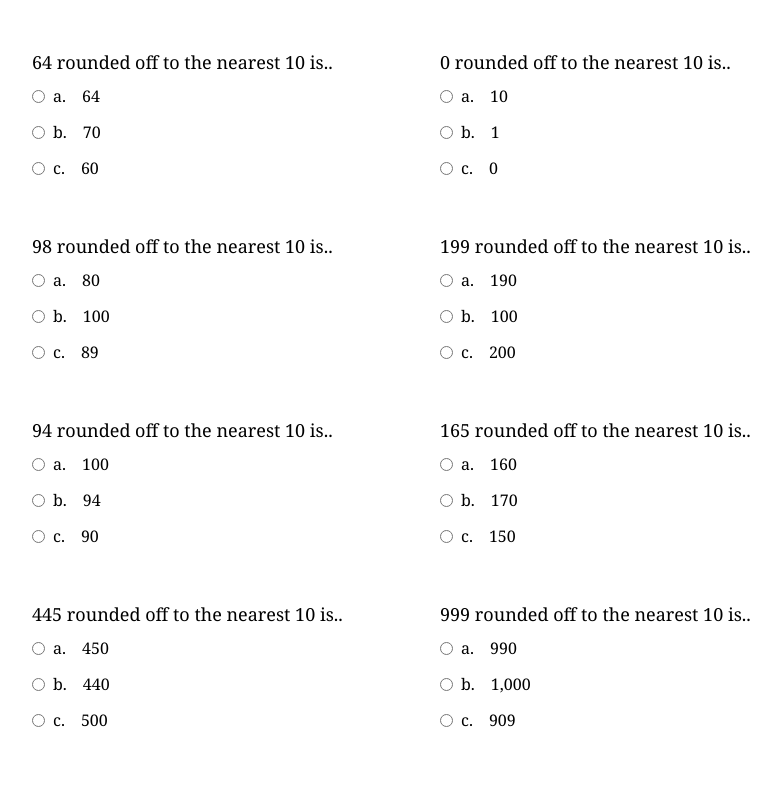
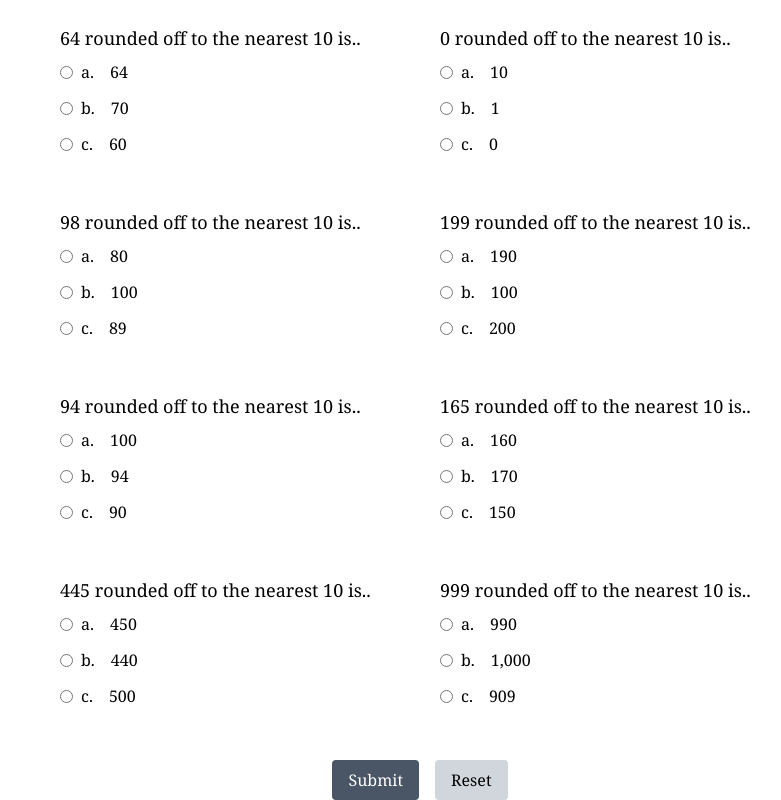
Before and after one commit to lilhalzy/math-worksheet, a React (Vite) app: page / in a window 1280 px wide. Shown: the part 512-1312 px from the top of the page, without its empty margins (220-1001 px from the left). Before the commit the page ends 1276 px from the top, so only its background shows below. Built offline with nearby package versions, Linux system fonts and the light colour scheme.

Commit message:
refactor: buttons
feat: added notifications to add more fun

```diff
--- a/src/App.jsx
+++ b/src/App.jsx
@@ -1,6 +1,8 @@
 import React, { useState } from 'react';
 import Header from './components/Header';
 import QuestionList from './components/QuestionList';
+import Buttons from './components/Buttons';
+import Notifications from './components/Notifications';
 
 const App = () => {
   const questions = [
@@ -19,11 +21,42 @@ const App = () => {
   ];
 
   const [userAnswers, setUserAnswers] = useState(Array(questions.length).fill(null));
+  const [score, setScore] = useState(null)
+  const [name, setName] = useState('')
+  const [errorMessage, setErrorMessage] = useState('')
+
+  const showScoreMessage = () => {
+    if (score === null) return null;
+    const numericScore = parseInt(score);
+    if (numericScore < 5) return `You're finished bruv... RIP ${name}`;
+    return `${name}, you are my g *smirks*`;
+  };
 
   return (
-    <div className="max-w-4xl mx-auto p-3 font-serif pt-40">
-      <Header />
-      <QuestionList questions={questions} userAnswers={userAnswers} setUserAnswers={setUserAnswers} />
+    <div className="max-w-4xl mx-auto font-serif">
+      <Header
+        name={name}
+        setName={setName}
+        score={score}
+      />
+        <main className="mt-40 px-4 md:px-10">
+          <QuestionList
+            questions={questions}
+            userAnswers={userAnswers}
+            setUserAnswers={setUserAnswers}
+          />
+          <Notifications message={errorMessage || showScoreMessage()} />
+          <Buttons
+            name={name}
+            userAnswers={userAnswers}
+            questions={questions}
+            setScore={setScore}
+            setUserAnswers={setUserAnswers}
+            setName={setName}
+            setErrorMessage={setErrorMessage}
+          />
+        </main>
+
     </div>
   );
 };
--- /dev/null
+++ b/src/components/Buttons.jsx
@@ -0,0 +1,52 @@
+const Buttons = ({
+  name,
+  userAnswers,
+  questions,
+  setScore,
+  setUserAnswers,
+  setName,
+  setErrorMessage
+}) => {
+  const handleSubmit = () => {
+    if (!name.trim()) {
+      setErrorMessage("Please enter your name before submitting.")
+      return
+    }
+    if (userAnswers.includes(null)) {
+      setErrorMessage("Please answer all questions before submitting.")
+      return
+    }
+    const correctCount = questions.reduce(
+      (acc, q, idx) => acc + (userAnswers[idx] === q.answer ? 1 : 0),
+      0
+    )
+    setScore(`${correctCount}/12`)
+    setErrorMessage(null)
+  }
+
+  const handleReset = () => {
+    setUserAnswers(Array(questions.length).fill(null));
+    setScore(null);
+    setName("");
+    setErrorMessage(null);
+  }
+
+  return (
+    <div className="flex gap-4 mt-8 justify-center">
+      <button
+        className="bg-gray-600 text-white px-4 py-2 rounded hover:bg-gray-400 cursor-pointer"
+        onClick={handleSubmit}
+      >
+        Submit
+      </button>
+      <button
+        className="bg-gray-300 px-4 py-2 rounded hover:bg-gray-400 cursor-pointer"
+        onClick={handleReset}
+      >
+        Reset
+      </button>
+    </div>
+  )
+}
+
+export default Buttons
--- /dev/null
+++ b/src/components/Notifications.jsx
@@ -0,0 +1,11 @@
+const Notification = ({ message }) => {
+  if (!message) return null
+
+  return (
+    <div className="text-center py-2 px-4 my-4 rounded font-medium text-sm bg-yellow-100 text-yellow-800 border border-yellow-300">
+      {message}
+    </div>
+  )
+}
+
+export default Notification
```
